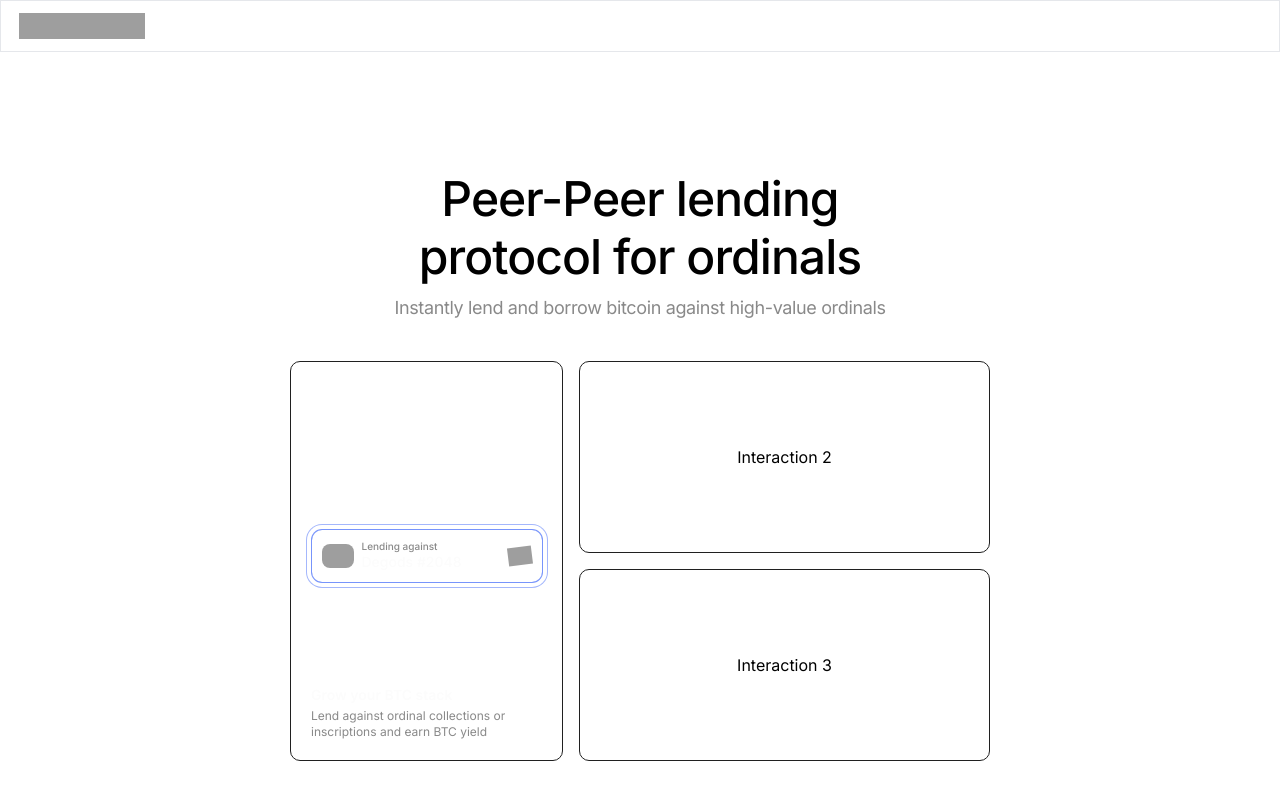
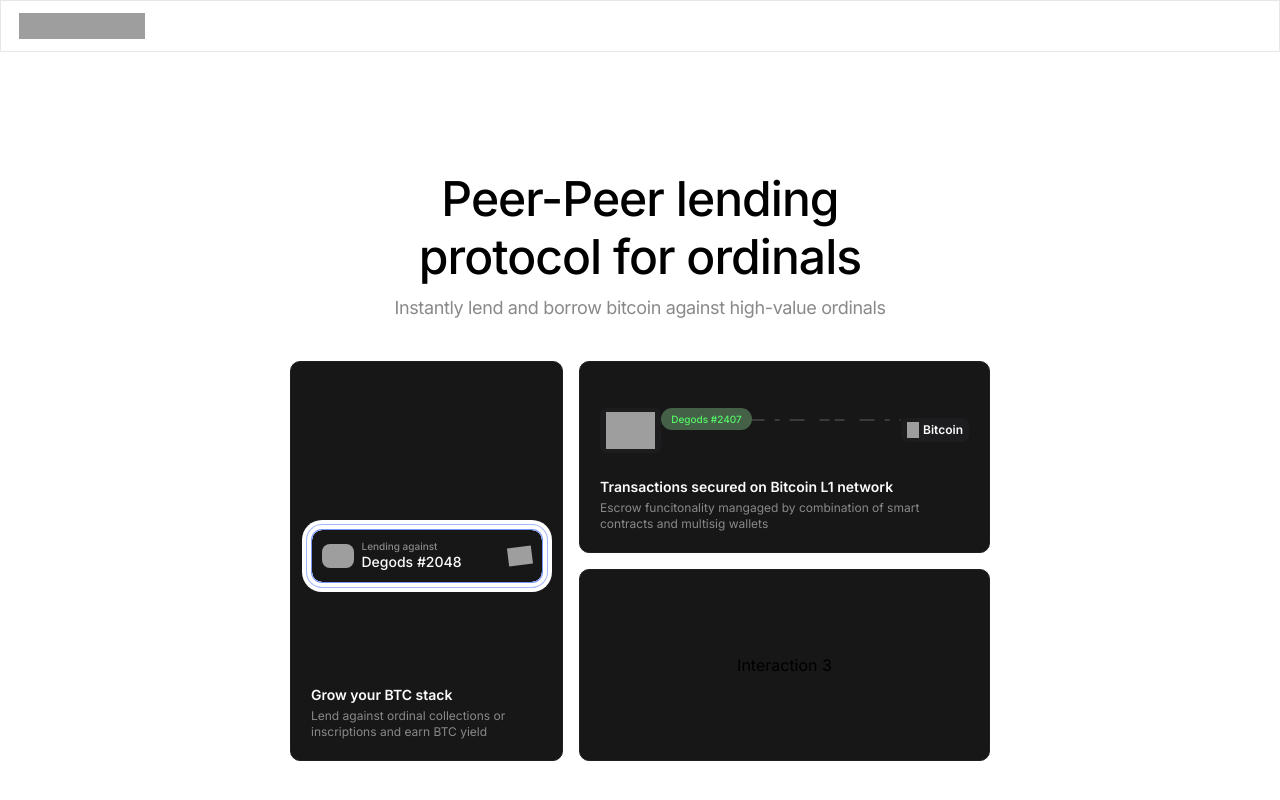
Before and after one commit to chain-labs/icebox-lp, a Next.js app: page / in a window 1280 px wide. Built offline with nearby package versions, Linux system fonts and the light colour scheme; grey boxes are pictures that could not be loaded.

Commit message:
added interaction2

```diff
--- a/package.json
+++ b/package.json
@@ -16,6 +16,7 @@
     "autoprefixer": "10.4.14",
     "eslint": "8.45.0",
     "eslint-config-next": "13.4.11",
+    "framer-motion": "^10.13.0",
     "next": "13.4.11",
     "postcss": "8.4.27",
     "react": "18.2.0",
--- a/src/components/InteractiveSection/Interaction1.tsx
+++ b/src/components/InteractiveSection/Interaction1.tsx
@@ -3,7 +3,7 @@ import Image from "next/image";
 
 const Interaction1 = () => {
   return (
-    <div className="order-2 md:order-1 w-full md:w-[273px] md:h-full border border-neutral-800 rounded-[10px] flex flex-col items-center px-4 pb-[18px] md:p-5 md:justify-end">
+    <div className="order-2 md:order-1 w-full md:w-[273px] md:h-full border border-neutral-800 rounded-[10px] flex flex-col items-center px-4 pb-[18px] md:p-5 md:justify-end bg-neutral-900">
       <div className="mt-[42px] md:mt-0 rounded-[10px] flex items-center p-2.5 animate-throb mb-[42px] md:mb-[105px]">
         <Image
           src={DEGODS_AVATAR}
--- /dev/null
+++ b/src/components/InteractiveSection/Interaction2.tsx
@@ -0,0 +1,63 @@
+import { BITCOIN, BRAND_DARK } from "@/constants";
+import Image from "next/image";
+import { AnimationSequence, animate } from "framer-motion";
+import { useEffect } from "react";
+
+const Interaction2 = () => {
+  return (
+    <div className="md:h-[192px] pt-[42px] md:pt-[46px] pb-[18px] md:pb-5 px-4 md:px-5 border border-neutral-800 rounded-[10px] flex flex-col justify-between bg-neutral-900">
+      <div className="w-full flex items-center">
+        <div className="px-1.5 py-1 bg-[#1d1d1f] rounded-[7px]" id="icebox">
+          <Image src={BRAND_DARK} alt="branding" width={49.2} height={10} />
+        </div>
+        <div className="h-full flex-1 overflow-hidden relative ">
+          <svg
+            width="350"
+            height="20"
+            version="1.1"
+            xmlns="http://www.w3.org/2000/svg"
+            className="absolute top-0.5 left-0 z-0"
+          >
+            <line
+              stroke-dasharray="15, 10, 5, 10, 15"
+              x1="0"
+              y1="10"
+              x2="350"
+              y2="10"
+              style={{
+                zIndex: -1,
+                strokeWidth: "1px",
+                stroke: "rgba(193, 199, 208, 0.40)",
+                strokeDashoffset: 82,
+                animation: "lineMove 2s linear infinite",
+              }}
+            ></line>
+          </svg>
+          <div
+            className="bg-[#446148] py-[5px] px-2.5 rounded-[20px] text-[10px] font-medium leading-3 text-[#55f567] inline-block z-10 absolute top-0 left-0"
+            id="token"
+          >
+            Degods #2407
+          </div>
+        </div>
+        <div className="px-1.5 py-1 bg-[#1d1d1f] rounded-[7px] flex" id="btc">
+          <Image src={BITCOIN} alt="bitcoin" width={12} height={12} />
+          <div className="ml-1 text-[#FCFCFC] text-xs font-semibold">
+            Bitcoin
+          </div>
+        </div>
+      </div>
+      <div className="mt-[42px] md:mt-0">
+        <div className="text-[#FCFCFC] text-sm font-semibold leading-[16.6px]">
+          Transactions secured on Bitcoin L1 network
+        </div>
+        <div className="mt-1 text-zinc-500 text-xs leading-4">
+          Escrow funcitonality mangaged by combination of smart contracts and
+          multisig wallets
+        </div>
+      </div>
+    </div>
+  );
+};
+
+export default Interaction2;
--- /dev/null
+++ b/src/components/InteractiveSection/Interaction3.tsx
@@ -0,0 +1,9 @@
+const Interaction3 = () => {
+  return (
+    <div className="md:h-[192px] border border-neutral-800 rounded-[10px] flex justify-center items-center bg-neutral-900">
+      Interaction 3
+    </div>
+  );
+};
+
+export default Interaction3;
--- a/src/components/InteractiveSection/index.tsx
+++ b/src/components/InteractiveSection/index.tsx
@@ -1,6 +1,8 @@
 import Image from "next/image";
 import React from "react";
 import Interaction1 from "./Interaction1";
+import Interaction2 from "./Interaction2";
+import Interaction3 from "./Interaction3";
 
 type Props = {};
 
@@ -19,18 +21,3 @@ const InteractiveSection = (props: Props) => {
 };
 
 export default InteractiveSection;
-
-const Interaction2 = () => {
-  return (
-    <div className="md:h-[192px] border border-neutral-800 rounded-[10px] flex justify-center items-center ">
-      Interaction 2
-    </div>
-  );
-};
-const Interaction3 = () => {
-  return (
-    <div className="md:h-[192px] border border-neutral-800 rounded-[10px] flex justify-center items-center ">
-      Interaction 3
-    </div>
-  );
-};
--- a/src/constants.ts
+++ b/src/constants.ts
@@ -8,3 +8,5 @@ export const DEGODS_AVATAR =
   "https://ik.imagekit.io/chainlabs/Icebox/landing-page/rectangle_1886_T-WYCor2s.svg?updatedAt=1689945810047";
 export const LOADER =
   "https://ik.imagekit.io/chainlabs/Icebox/landing-page/loader_4QUGTq18f.svg?updatedAt=1689956303022";
+export const BITCOIN =
+  "https://ik.imagekit.io/chainlabs/Icebox/landing-page/bitcoin_Rnv3aloSf.svg?updatedAt=1689945687870";
--- a/src/styles/globals.css
+++ b/src/styles/globals.css
@@ -41,3 +41,10 @@ body {
     box-shadow: 0px 0px 0px 1px #7794FB, 0px 0px 0px 5px var(--background-hex), 0px 0px 0px 6px rgba(54, 97, 249, 0), 0px 0px 0px 10px var(--background-hex), 0px 0px 0px 11px rgba(54, 97, 249, 0);
   }
 }
+
+
+@keyframes lineMove {
+  to {
+    stroke-dashoffset: 0;
+  }
+}
--- a/tailwind.config.js
+++ b/tailwind.config.js
@@ -17,7 +17,8 @@ module.exports = {
           'conic-gradient(from 180deg at 50% 50%, var(--tw-gradient-stops))',
       },
       animation: {
-        'throb': 'throb 2s ease-in-out infinite'
+        'throb': 'throb 2s ease-in-out infinite',
+        'lineMove': 'lineMove 2s infinte linear'
       }
     },
   },
```
Also changed, not shown: 1 other file (tests, documents, lock files or other folders).
